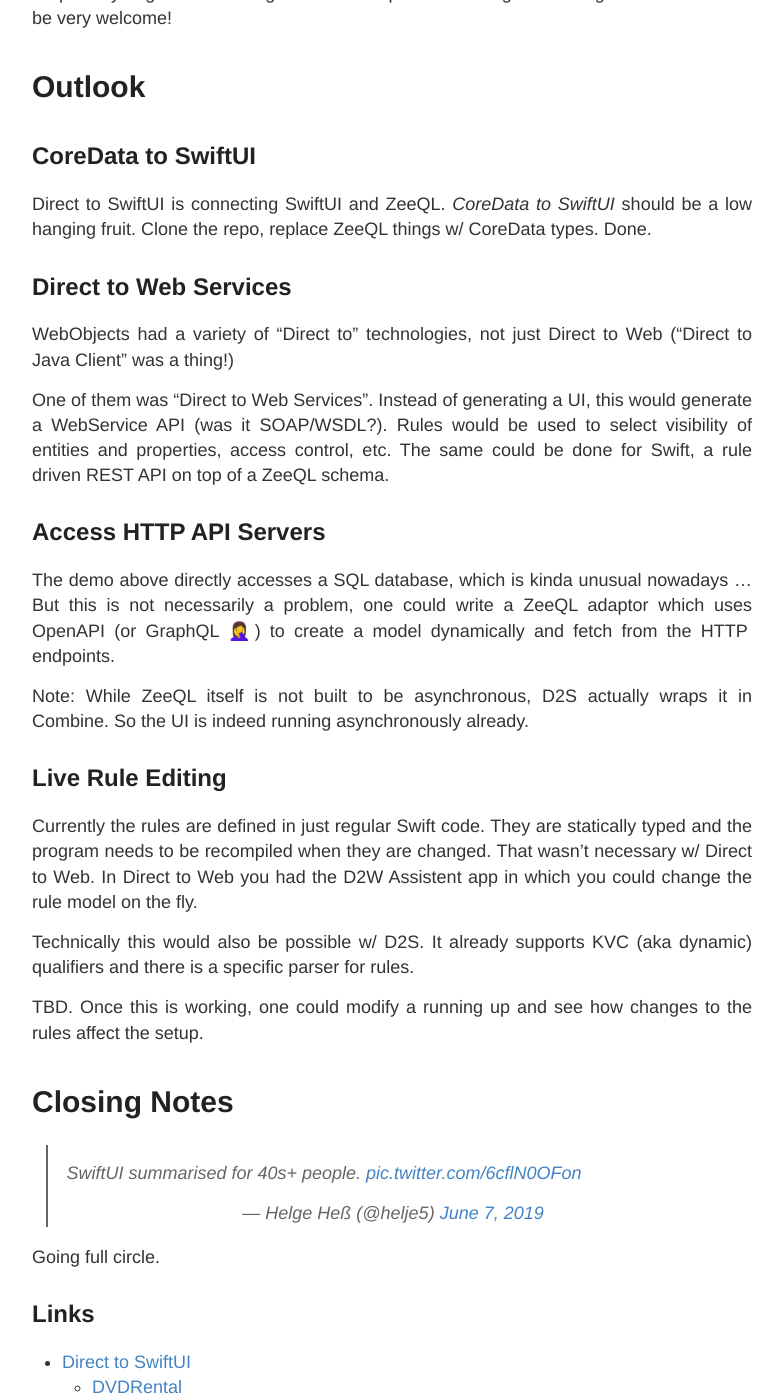
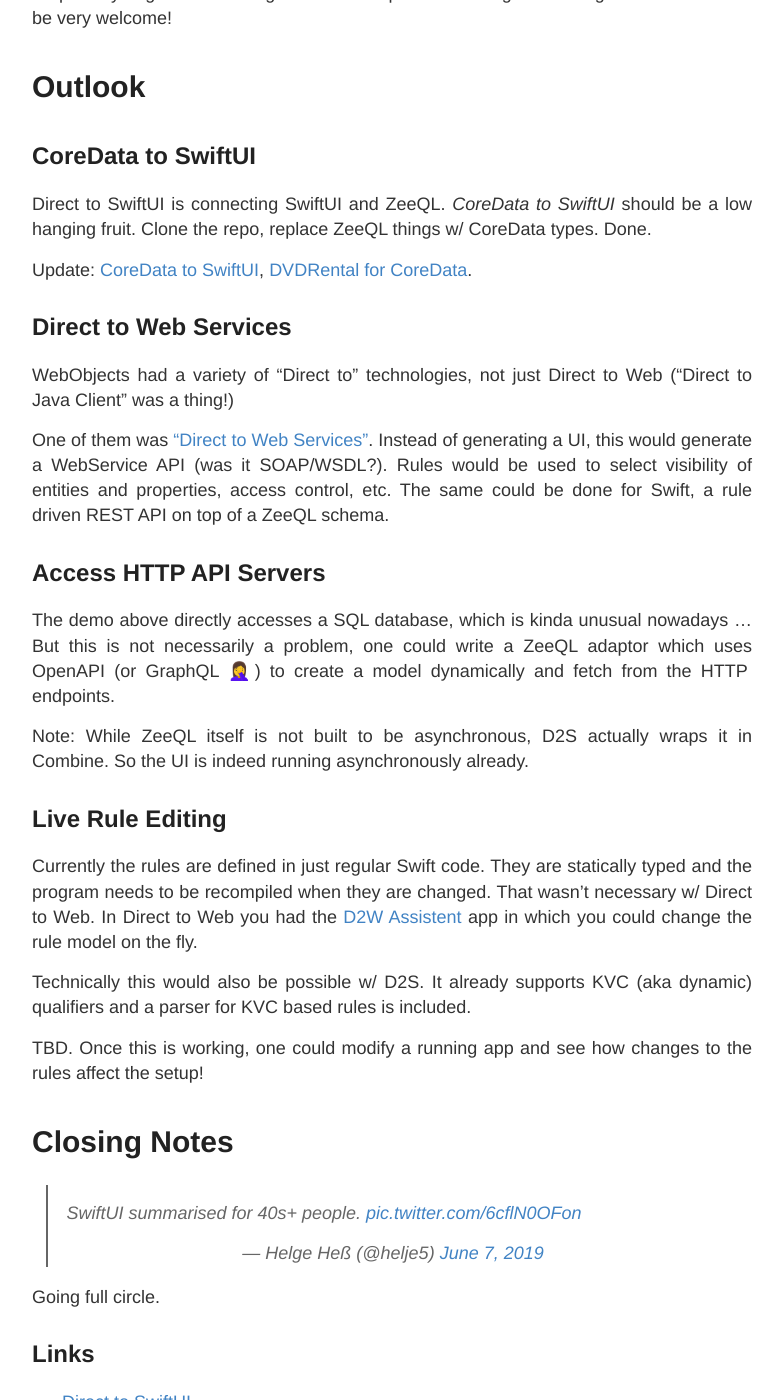
Before and after one commit to AlwaysRightInstitute/alwaysrightinstitute.github.io, a Jekyll site: the page built from _posts/2019-09-20-directtoswiftui.md, in a window 1280 px wide and 1400 px high, scrolled down 22189 px. Shown: the whole window, without its empty margins (248-1031 px from the left). Built offline with Jekyll 4.4.1, drawn with Linux system fonts in a browser that asks for light colours; comment, search, counter and statistics services are not loaded; some of the changed text lies outside the part shown.

Commit message:
Fix some typos
...

```diff
--- a/_posts/2019-09-20-directtoswiftui.md
+++ b/_posts/2019-09-20-directtoswiftui.md
@@ -940,12 +940,17 @@
 _CoreData to SwiftUI_ should be a low hanging fruit.
 Clone the repo, replace ZeeQL things w/ CoreData types. Done.
 
+Update: [CoreData to SwiftUI](https://github.com/DirectToSwift/CoreDataToSwiftUI),
+[DVDRental for CoreData](https://github.com/DirectToSwift/DVDRentalCoreData).
+
 ## Direct to Web Services
 
 WebObjects had a variety of "Direct to" technologies, not just Direct to Web
 ("Direct to Java Client" was a thing!)
 
-One of them was "Direct to Web Services". Instead of generating a UI, this
+One of them was
+["Direct to Web Services"](https://developer.apple.com/library/archive/documentation/WebObjects/Web_Services/DtoWS/DtoWS.html#//apple_ref/doc/uid/TP30001019-CH208-TPXREF117).
+Instead of generating a UI, this
 would generate a WebService API (was it SOAP/WSDL?). Rules would be used to
 select visibility of entities and properties, access control, etc.
 The same could be done for Swift, a rule driven REST API on top of a ZeeQL
@@ -967,13 +972,14 @@
 Currently the rules are defined in just regular Swift code. They are statically
 typed and the program needs to be recompiled when they are changed.
 That wasn't necessary w/ Direct to Web. In Direct to Web you had the
-D2W Assistent app in which you could change the rule model on the fly.
+[D2W Assistent](https://developer.apple.com/library/archive/documentation/WebObjects/Developing_With_D2W/WalkThrough/WalkThrough.html#//apple_ref/doc/uid/TP30001015-DontLinkChapterID_5-BCIHGJBJ)
+app in which you could change the rule model on the fly.
 
 Technically this would also be possible w/ D2S. It already supports KVC
-(aka dynamic) qualifiers and there is a specific parser for rules.
+(aka dynamic) qualifiers and a parser for KVC based rules is included.
 
-TBD. Once this is working, one could modify a running up and see how changes
-to the rules affect the setup.
+TBD. Once this is working, one could modify a running app and see how changes
+to the rules affect the setup!
 
 
 # Closing Notes
```
Also changed, not shown: other parts of _posts/2019-09-20-directtoswiftui.md (+1 -1 lines).
